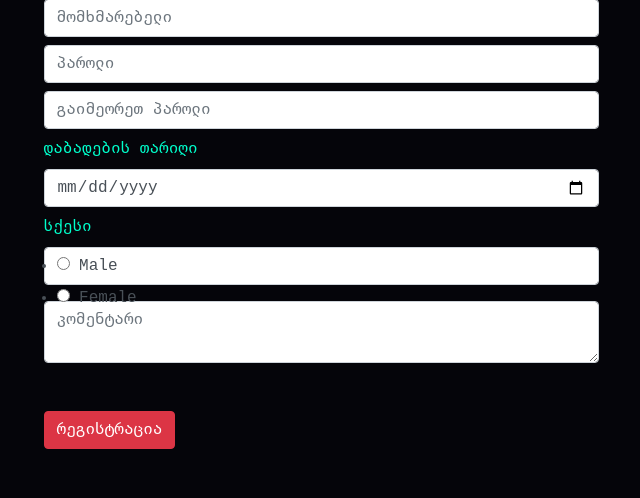
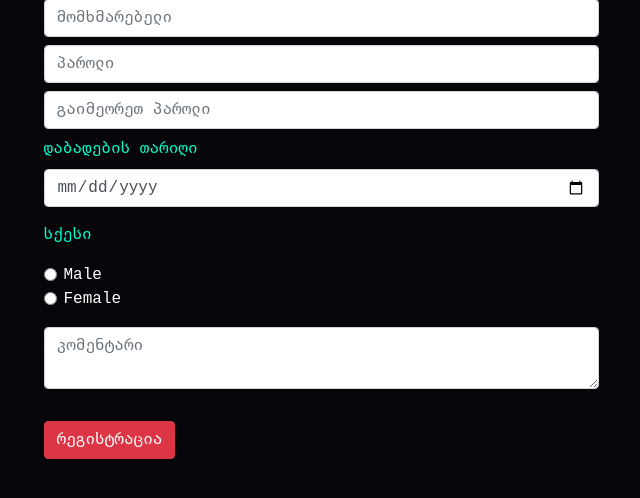
Before and after one commit to lukatvaliashvili26-ai/pc-shop, a Flask app: page /reg in a window 1280 px wide. Shown: the part 123-621 px from the top of the page, without its empty margins (319-959 px from the left). Run offline with Flask 3, Linux system fonts and the light colour scheme; some libraries are stand-ins or nearby versions.

Commit message:
Update signup.html

```diff
--- a/templates/signup.html
+++ b/templates/signup.html
@@ -1,25 +1,59 @@
 {% extends 'base.html' %}
 {% block content %}
+
 <div class="d-flex w-50 mt-5 flex-column mx-auto">
+
     <form method="post">
 
         {{ form.hidden_tag() }}
 
-        {{ form.username(class="form-control mb-2" , placeholder=form.username.label.text ) }}
-        {{ form.password(class="form-control mb-2" , placeholder=form.password.label.text ) }}
-        {{ form.repeat_password(class="form-control mb-2", placeholder=form.repeat_password.label.text) }}
+        {{ form.username(
+            class="form-control mb-2",
+            placeholder=form.username.label.text
+        ) }}
+
+        {{ form.password(
+            class="form-control mb-2",
+            placeholder=form.password.label.text
+        ) }}
+
+        {{ form.repeat_password(
+            class="form-control mb-2",
+            placeholder=form.repeat_password.label.text
+        ) }}
+
 
         {{ form.birthday.label }}
-        {{ form.birthday(class="form-control mb-2" , ) }}
+
+        {{ form.birthday(
+            class="form-control mb-3"
+        ) }}
+
 
         {{ form.gender.label }}
-        {{ form.gender(class="form-control" ) }}
 
-        {{ form.comment(class="form-control" , placeholder=form.comment.label.text ) }}
+        <div class="mb-3 mt-2">
+            {% for choice in form.gender %}
+                <div class="form-check">
+                    {{ choice(class="form-check-input") }}
+                    {{ choice.label(class="form-check-label text-white") }}
+                </div>
+            {% endfor %}
+        </div>
 
-         {{ form.submit(class=" mt-5 btn btn-danger" ) }}
+
+        {{ form.comment(
+            class="form-control mb-3",
+            placeholder=form.comment.label.text
+        ) }}
+
+
+        {{ form.submit(
+            class="mt-3 btn btn-danger"
+        ) }}
 
     </form>
+
 </div>
+
 {% endblock %}
-Compose
```
